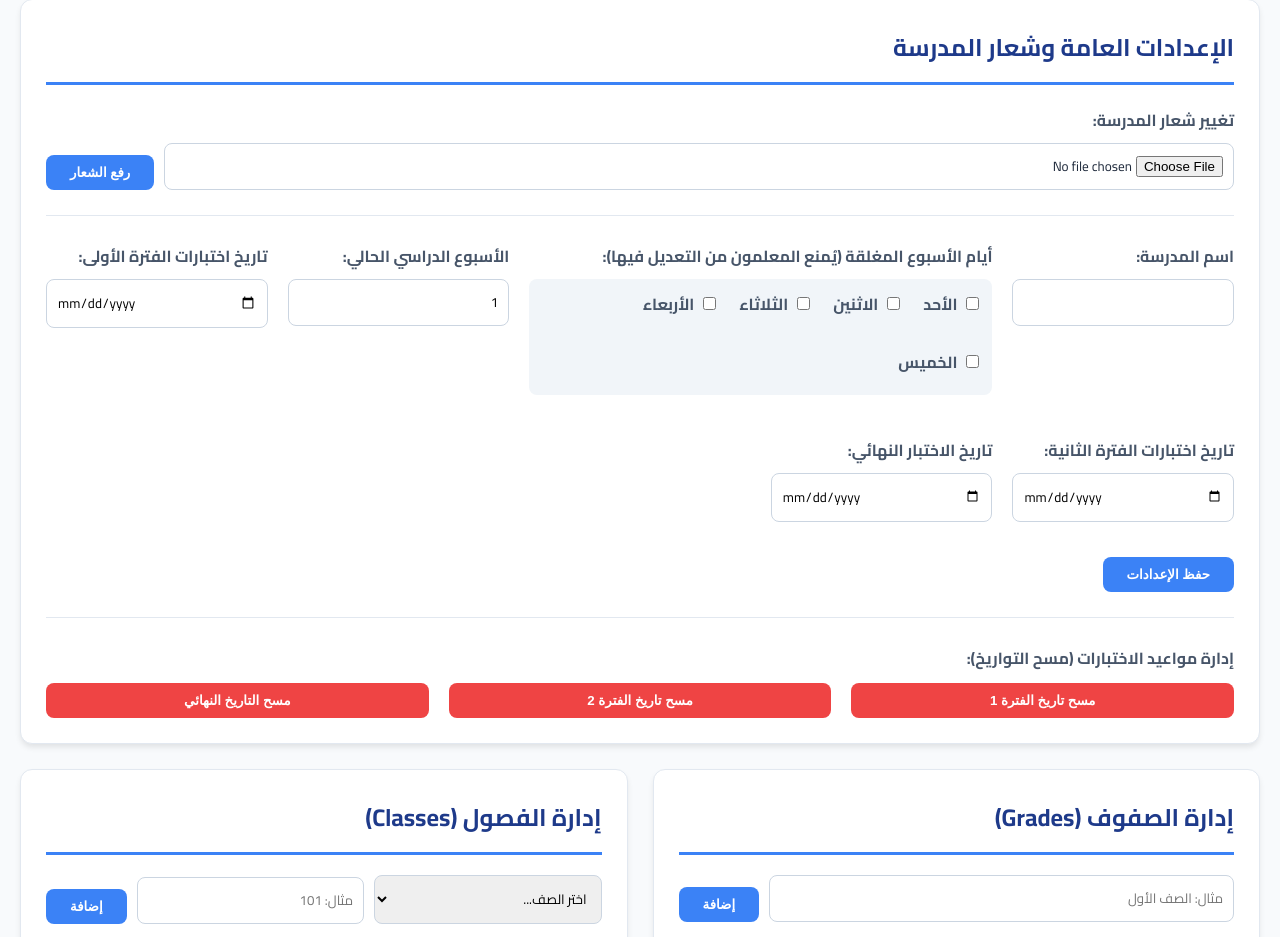
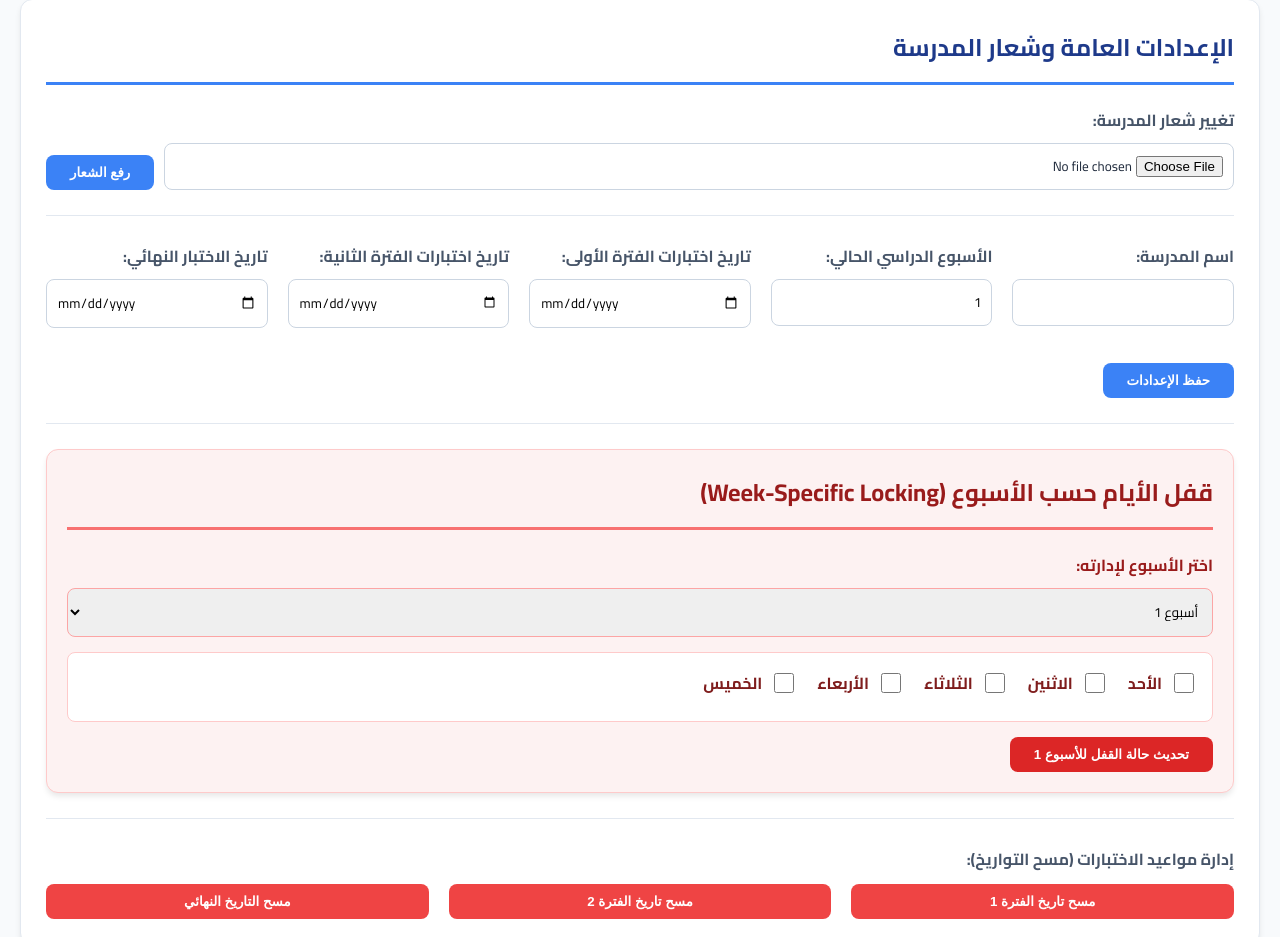
Before and after one commit to ahy564-cyber/Managing-the-weekly-plan, a Flask app: page /admin in a window 1280 px wide. Shown: the part 622-1559 px from the top of the page. Run offline with Flask 3, Linux system fonts and the light colour scheme; the visitor is signed in with stand-in values (Sample User, id 1); data that the repository does not hold is empty.

Commit message:
Add week-specific day locking for study schedules
Introduce a new `LockedDay` model to manage day locking on a per-week basis, update the admin UI to select weeks and toggle day locks, and modify teacher view to display week-specific locked day messages.

Replit-Commit-Author: Agent
Replit-Commit-Session-Id: 76607616-290e-466f-968d-0bc928a374c2
Replit-Commit-Checkpoint-Type: full_checkpoint
Replit-Commit-Event-Id: 1a7263e4-a5f3-415c-b65a-c1bb03a78242
Replit-Commit-Screenshot-Url: https://storage.googleapis.com/screenshot-production-us-central1/07a50d2c-fc51-4352-95cc-4821653c27e5/76607616-290e-466f-968d-0bc928a374c2/6CX7Cgq
Replit-Helium-Checkpoint-Created: true

```diff
--- a/main.py
+++ b/main.py
@@ -86,6 +86,12 @@ class Setting(db.Model):
     key = db.Column(db.String(100), primary_key=True)
     value = db.Column(db.Text)
 
+class LockedDay(db.Model):
+    id = db.Column(db.Integer, primary_key=True)
+    week_number = db.Column(db.Integer, nullable=False)
+    day_name = db.Column(db.String(20), nullable=False)
+    __table_args__ = (db.UniqueConstraint('week_number', 'day_name', name='_week_day_uc'),)
+
 def admin_required(f):
     @wraps(f)
     def decorated_function(*args, **kwargs):
@@ -163,15 +169,20 @@ def admin():
                     s = Setting.query.get(key)
                     if s: s.value = val
                     else: db.session.add(Setting(key=key, value=val))
-
-            # Handle locked days separately
-            locked_days = request.form.getlist('locked_days')
-            s_locked = Setting.query.get('locked_days')
-            if s_locked: s_locked.value = json.dumps(locked_days)
-            else: db.session.add(Setting(key='locked_days', value=json.dumps(locked_days)))
-
             db.session.commit()
             flash('تم تحديث الإعدادات بنجاح')
+        elif action == 'update_locked_days':
+            week = request.form.get('week_number')
+            if week and week.isdigit():
+                week_int = int(week)
+                locked_days = request.form.getlist('locked_days')
+                # Clear existing for this week
+                LockedDay.query.filter_by(week_number=week_int).delete()
+                # Add new ones
+                for d in locked_days:
+                    db.session.add(LockedDay(week_number=week_int, day_name=d))
+                db.session.commit()
+                flash(f'تم تحديث الأيام المغلقة للأسبوع {week_int}')
         elif action == 'upload_logo':
             file = request.files.get('logo')
             if file:
@@ -197,23 +208,23 @@ def admin():
                 flash('تم حفظ التعديل الأسبوعي بنجاح')
 
         db.session.commit()
-        return redirect(url_for('admin'))
+        return redirect(url_for('admin', **request.args))
 
     grades = Grade.query.order_by(Grade.name).all()
     classes = Class.query.options(joinedload(Class.grade)).order_by(Class.name).all()
     all_settings = Setting.query.all()
     settings_dict = {s.key: s.value for s in all_settings}
 
-    # Parse locked days
-    try:
-        settings_dict['locked_days'] = json.loads(settings_dict.get('locked_days', '[]'))
-    except:
-        settings_dict['locked_days'] = []
-
     subjects = Subject.query.options(joinedload(Subject.class_obj).joinedload(Class.grade)).all()
 
     sel_class_id = request.args.get('class_id')
     sel_week = request.args.get('week', settings_dict.get('current_week', '1'))
+
+    # Manage locked days view
+    locked_view_week = request.args.get('locked_week', settings_dict.get('current_week', '1'))
+    current_locked_days = []
+    if locked_view_week and locked_view_week.isdigit():
+        current_locked_days = [ld.day_name for ld in LockedDay.query.filter_by(week_number=int(locked_view_week)).all()]
 
     schedule = {day: {p: {'subject_name': '', 'topic': '', 'homework': ''} for p in range(1, 9)} for day in DAYS_ORDER}
     if sel_class_id and sel_class_id.isdigit():
@@ -229,7 +240,8 @@ def admin():
 
     return render_template('admin.html', grades=grades, classes=classes, settings=settings_dict, subjects=subjects,
                          days_ar=DAYS_AR, days_order=DAYS_ORDER, schedule=schedule,
-                         selected_class_id=sel_class_id, selected_week=sel_week)
+                         selected_class_id=sel_class_id, selected_week=sel_week,
+                         locked_view_week=locked_view_week, current_locked_days=current_locked_days)
 
 @app.route('/admin/delete_date/<date_type>', methods=['POST'])
 @admin_required
@@ -256,27 +268,26 @@ def teacher():
     settings_dict = {s.key: s.value for s in all_settings}
     if not week: week = settings_dict.get('current_week', '1')
 
-    # Parse locked days
-    try:
-        settings_dict['locked_days'] = json.loads(settings_dict.get('locked_days', '[]'))
-    except:
-        settings_dict['locked_days'] = []
+    # Locked days check
+    locked_days = []
+    if week and week.isdigit():
+        locked_days = [ld.day_name for ld in LockedDay.query.filter_by(week_number=int(week)).all()]
 
     if request.method == 'POST':
         data = request.json
         if class_id and class_id.isdigit() and week and week.isdigit():
-            # Security check: Check if any of the entries are for a locked day
-            locked_days = settings_dict['locked_days']
+            week_int = int(week)
             for entry in data.get('entries', []):
+                # Verify not locked
                 if entry['day'] in locked_days:
-                    return jsonify({'status': 'error', 'message': f"اليوم {DAYS_AR.get(entry['day'])} مغلق من قبل الإدارة"}), 403
+                    return jsonify({'status': 'error', 'message': f"هذا اليوم مغلق في هذا الأسبوع محدد من قبل الإدارة"}), 403
 
-                exists = WeeklyData.query.filter_by(class_id=int(class_id), week_number=int(week), day=entry['day'], period=int(entry['period'])).first()
+                exists = WeeklyData.query.filter_by(class_id=int(class_id), week_number=week_int, day=entry['day'], period=int(entry['period'])).first()
                 if exists:
                     exists.topic = entry['topic']
                     exists.homework = entry['homework']
                 else:
-                    db.session.add(WeeklyData(class_id=int(class_id), week_number=int(week), day=entry['day'],
+                    db.session.add(WeeklyData(class_id=int(class_id), week_number=week_int, day=entry['day'],
                                             period=int(entry['period']), topic=entry['topic'], homework=entry['homework']))
             db.session.commit()
             return jsonify({'status': 'success'})
@@ -299,7 +310,8 @@ def teacher():
 
     return render_template('teacher.html', grades=grades, classes=classes, schedule=schedule,
                          selected_grade=grade_id, selected_class=class_id, selected_week=week,
-                         days_ar=DAYS_AR, days_order=DAYS_ORDER, settings=settings_dict)
+                         days_ar=DAYS_AR, days_order=DAYS_ORDER, settings=settings_dict,
+                         locked_days=locked_days)
 
 @app.route('/student/<int:grade_id>/<int:class_id>')
 def student(grade_id, class_id):
--- a/templates/admin.html
+++ b/templates/admin.html
@@ -130,19 +130,6 @@
                     <label>اسم المدرسة:</label>
                     <input type="text" name="school_name" value="{{ settings.get('school_name', '') }}">
                 </div>
-                <div class="form-group" style="grid-column: span 2;">
-                    <label>أيام الأسبوع المغلقة (يُمنع المعلمون من التعديل فيها):</label>
-                    <div style="display: flex; gap: 20px; flex-wrap: wrap; background: #f1f5f9; padding: 10px; border-radius: 8px;">
-                        {% for en, ar in days_ar.items() %}
-                        <label style="display: flex; align-items: center; gap: 5px; cursor: pointer;">
-                            <input type="checkbox" name="locked_days" value="{{ en }}"
-                                   {% if en in settings.get('locked_days', []) %}checked{% endif %}
-                                   style="width: auto;">
-                            {{ ar }}
-                        </label>
-                        {% endfor %}
-                    </div>
-                </div>
                 <div class="form-group">
                     <label>الأسبوع الدراسي الحالي:</label>
                     <input type="number" name="current_week" value="{{ settings.get('current_week', '1') }}">
@@ -168,6 +155,38 @@
             </div>
             <button type="submit" style="margin-top: 15px;">حفظ الإعدادات</button>
         </form>
+
+        <hr style="margin: 25px 0; border: none; border-top: 1px solid #e2e8f0;">
+
+        <div class="card" style="background: #fdf2f2; border: 1px solid #fecaca; padding: 20px; border-radius: 12px;">
+            <h2 style="color: #991b1b; border-bottom: 3px solid #f87171; padding-bottom: 12px; margin-top: 0;">قفل الأيام حسب الأسبوع (Week-Specific Locking)</h2>
+            <div class="flex mb-2" style="margin-bottom: 15px;">
+                <div style="flex:1">
+                    <label style="font-weight: 700; color: #991b1b;">اختر الأسبوع لإدارته:</label>
+                    <select onchange="location.href='/admin?locked_week='+this.value" style="border-color: #fca5a5;">
+                        {% for w in range(1, 20) %}
+                        <option value="{{ w }}" {% if locked_view_week == w|string %}selected{% endif %}>أسبوع {{ w }}</option>
+                        {% endfor %}
+                    </select>
+                </div>
+            </div>
+
+            <form method="POST">
+                <input type="hidden" name="action" value="update_locked_days">
+                <input type="hidden" name="week_number" value="{{ locked_view_week }}">
+                <div style="display: flex; gap: 20px; flex-wrap: wrap; background: white; padding: 15px; border-radius: 8px; border: 1px solid #fecaca; margin-bottom: 15px;">
+                    {% for en, ar in days_ar.items() %}
+                    <label style="display: flex; align-items: center; gap: 8px; cursor: pointer; font-weight: 600; color: #7f1d1d;">
+                        <input type="checkbox" name="locked_days" value="{{ en }}"
+                               {% if en in current_locked_days %}checked{% endif %}
+                               style="width: 20px; height: 20px;">
+                        {{ ar }}
+                    </label>
+                    {% endfor %}
+                </div>
+                <button type="submit" class="btn-danger" style="background: #dc2626;">تحديث حالة القفل للأسبوع {{ locked_view_week }}</button>
+            </form>
+        </div>
 
         <hr style="margin: 25px 0; border: none; border-top: 1px solid #e2e8f0;">
         <label>إدارة مواعيد الاختبارات (مسح التواريخ):</label>
--- a/templates/teacher.html
+++ b/templates/teacher.html
@@ -64,7 +64,7 @@
         </thead>
         <tbody>
             {% for d in days_order %}
-            {% set is_locked = d in settings.get('locked_days', []) %}
+            {% set is_locked = d in locked_days %}
             <tr {% if is_locked %}style="background: #fff1f2;"{% endif %}>
                 <td style="background: #f8fafc; font-weight: 700;">
                     {{ days_ar[d] }}
@@ -75,7 +75,7 @@
                 {% for p in range(1, 9) %}
                 <td data-day="{{ d }}" data-period="{{ p }}">
                     {% if is_locked %}
-                        <span style="color: #94a3b8; font-size: 0.8em;">هذا اليوم مغلق من قبل الإدارة</span>
+                        <span style="color: #94a3b8; font-size: 0.8em;">هذا اليوم مغلق في هذا الأسبوع محدد من قبل الإدارة</span>
                     {% elif schedule[d][p].subject_name %}
                         <span class="fixed-sub">{{ schedule[d][p].subject_name }}</span>
                         <input type="text" class="topic" value="{{ schedule[d][p].topic }}" placeholder="الدرس اليومي...">
```
